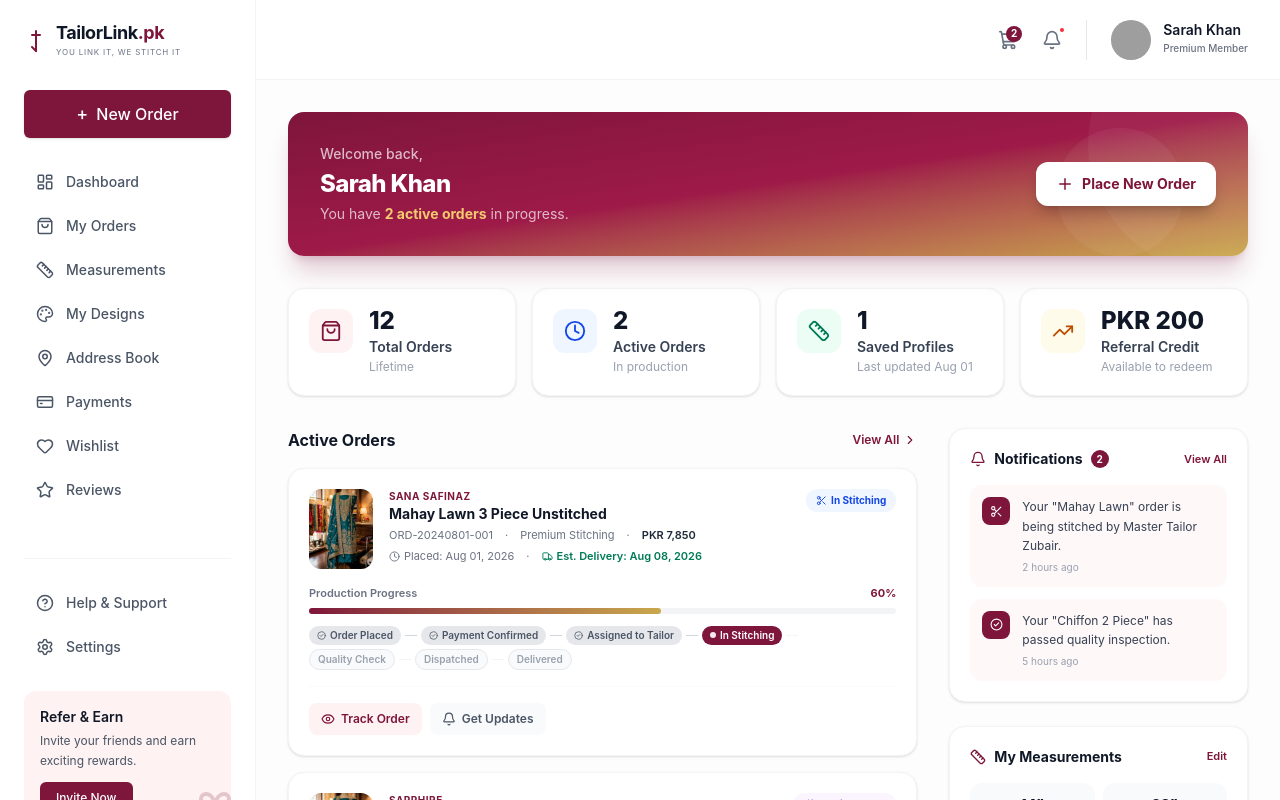
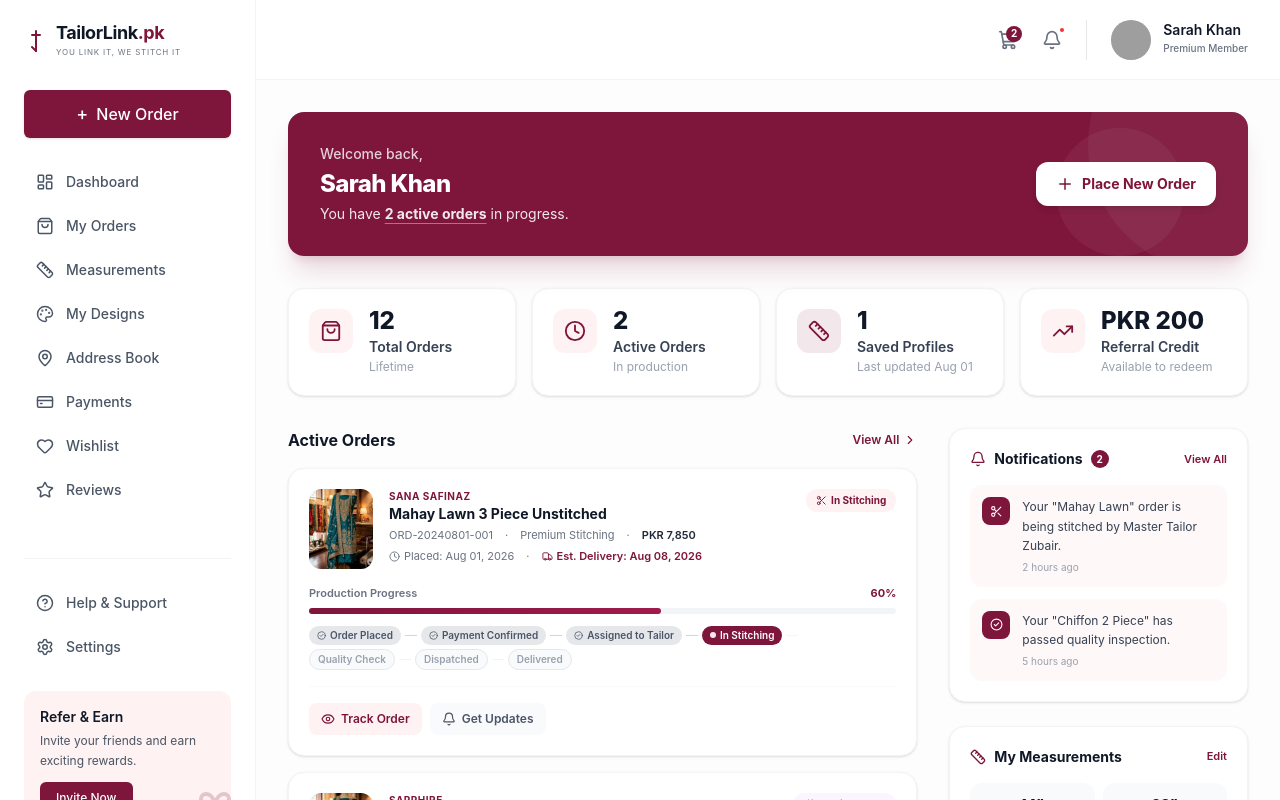
Before and after one commit to huzaifababar141/stitch, a Next.js app: page /dashboard in a window 1280 px wide. Shown: the top 800 px of the page. Built offline with nearby package versions, Linux system fonts and the light colour scheme; grey boxes are pictures that could not be loaded.

Commit message:
Golden shade removed

```diff
--- a/src/app/(customer)/dashboard/page.tsx
+++ b/src/app/(customer)/dashboard/page.tsx
@@ -141,8 +141,8 @@ const STATUS_CONFIG: Record<
   },
   in_stitching: {
     label: 'In Stitching',
-    color: 'text-blue-700',
-    bg: 'bg-blue-50',
+    color: 'text-[#7E153A]',
+    bg: 'bg-red-50',
     icon: Scissors,
   },
   quality_check: {
@@ -202,7 +202,7 @@ function OrderProgressBar({ progress }: { progress: number }) {
   return (
     <div className="w-full bg-gray-100 rounded-full h-1.5">
       <div
-        className="bg-gradient-to-r from-[#7E153A] to-[#C9A84C] h-1.5 rounded-full transition-all duration-700"
+        className="bg-gradient-to-r from-[#7E153A] to-[#A01B4C] h-1.5 rounded-full transition-all duration-700"
         style={{ width: `${progress}%` }}
       />
     </div>
@@ -256,29 +256,29 @@ export default function DashboardPage() {
   return (
     <div className="max-w-7xl mx-auto space-y-8">
       {/* Welcome Banner ───────────────────────────────────────────────────── */}
-      <div className="relative overflow-hidden bg-gradient-to-br from-[#7E153A] via-[#9e1a48] to-[#C9A84C] rounded-2xl p-8 text-white shadow-xl shadow-[#7E153A]/20">
+      <div className="relative overflow-hidden bg-[#7E153A] rounded-2xl p-8 text-white shadow-xl shadow-[#7E153A]/15">
         {/* Background texture circles */}
         <div className="absolute top-0 right-0 w-64 h-64 rounded-full bg-white/5 translate-x-24 -translate-y-24" />
         <div className="absolute bottom-0 right-16 w-32 h-32 rounded-full bg-white/5" />
 
         <div className="relative z-10 flex flex-col sm:flex-row sm:items-center justify-between gap-4">
           <div>
-            <p className="text-sm font-medium text-white/70 mb-1">
+            <p className="text-sm font-medium text-white/80 mb-1">
               Welcome back,
             </p>
             <h1 className="text-2xl font-extrabold tracking-tight">
               Sarah Khan
             </h1>
-            <p className="text-sm text-white/70 mt-1">
+            <p className="text-sm text-white/90 mt-1">
               You have{' '}
-              <span className="text-[#f5c96e] font-bold">
+              <span className="font-bold underline underline-offset-4 decoration-white/40">
                 {ACTIVE_ORDERS.length} active orders
               </span>{' '}
               in progress.
             </p>
           </div>
           <Link href="/new-order">
-            <button className="flex items-center gap-2 bg-white text-[#7E153A] font-bold text-sm px-5 py-3 rounded-xl hover:bg-white/90 transition-colors shadow-lg shadow-black/20">
+            <button className="flex items-center gap-2 bg-white text-[#7E153A] font-bold text-sm px-5 py-3 rounded-xl hover:bg-red-50 transition-colors shadow-md">
               <Plus size={18} />
               Place New Order
             </button>
@@ -300,21 +300,21 @@ export default function DashboardPage() {
           value="2"
           label="Active Orders"
           sublabel="In production"
-          color="bg-blue-50 text-blue-700"
+          color="bg-red-50 text-[#7E153A]"
         />
         <StatCard
           icon={Ruler}
           value="1"
           label="Saved Profiles"
           sublabel="Last updated Aug 01"
-          color="bg-emerald-50 text-emerald-700"
+          color="bg-[#7E153A]/10 text-[#7E153A]"
         />
         <StatCard
           icon={TrendingUp}
           value="PKR 200"
           label="Referral Credit"
           sublabel="Available to redeem"
-          color="bg-amber-50 text-amber-700"
+          color="bg-red-50 text-[#7E153A]"
         />
       </div>
 
@@ -390,7 +390,7 @@ export default function DashboardPage() {
                             Placed: {order.placedOn}
                           </span>
                           <span>·</span>
-                          <span className="flex items-center gap-1 text-emerald-700 font-semibold">
+                          <span className="flex items-center gap-1 text-[#7E153A] font-semibold">
                             <Truck size={11} className="shrink-0" />
                             Est. Delivery: {order.estimatedDelivery}
                           </span>
@@ -481,7 +481,7 @@ export default function DashboardPage() {
                           size={12}
                           className={
                             i < order.rating
-                              ? 'text-[#C9A84C] fill-[#C9A84C]'
+                              ? 'text-[#7E153A] fill-[#7E153A]'
                               : 'text-gray-200'
                           }
                         />
@@ -611,19 +611,19 @@ export default function DashboardPage() {
                   icon: Package,
                   label: 'Track All Orders',
                   href: '/orders',
-                  color: 'bg-blue-50 text-blue-700',
+                  color: 'bg-red-50 text-[#7E153A]',
                 },
                 {
                   icon: Ruler,
                   label: 'Update Measurements',
                   href: '/measurements',
-                  color: 'bg-emerald-50 text-emerald-700',
+                  color: 'bg-red-50 text-[#7E153A]',
                 },
                 {
                   icon: Gift,
                   label: 'Refer a Friend',
                   href: '/referral',
-                  color: 'bg-amber-50 text-amber-700',
+                  color: 'bg-red-50 text-[#7E153A]',
                 },
               ].map((action) => (
                 <Link key={action.label} href={action.href}>
@@ -640,7 +640,7 @@ export default function DashboardPage() {
           </section>
 
           {/* Referral Box ───────────────────────────────────── */}
-          <section className="relative overflow-hidden bg-gradient-to-br from-[#7E153A] to-[#C9A84C] rounded-2xl p-5 text-white">
+          <section className="relative overflow-hidden bg-[#7E153A] rounded-2xl p-5 text-white">
             <div className="absolute top-0 right-0 w-24 h-24 rounded-full bg-white/10 translate-x-8 -translate-y-8" />
             <Gift
               size={40}
@@ -652,7 +652,7 @@ export default function DashboardPage() {
                 Invite friends to TailorLink. Earn PKR 500 credit for each
                 successful referral.
               </p>
-              <button className="bg-white text-[#7E153A] text-xs font-bold px-4 py-2 rounded-lg hover:bg-white/90 transition-colors">
+              <button className="bg-white text-[#7E153A] text-xs font-bold px-4 py-2 rounded-lg hover:bg-red-50 transition-colors">
                 Share Referral Link
               </button>
             </div>
--- a/src/app/(customer)/orders/[id]/page.tsx
+++ b/src/app/(customer)/orders/[id]/page.tsx
@@ -252,7 +252,7 @@ export default function OrderTrackingPage() {
           {/* Connecting Line */}
           <div className="absolute top-6 left-6 right-6 h-1 bg-gray-100 -z-0 hidden md:block" />
           <div
-            className="absolute top-6 left-6 h-1 bg-gradient-to-r from-[#7E153A] to-[#C9A84C] -z-0 transition-all duration-700 hidden md:block"
+            className="absolute top-6 left-6 h-1 bg-gradient-to-r from-[#7E153A] to-[#A01B4C] -z-0 transition-all duration-700 hidden md:block"
             style={{
               width: `${(currentStepIdx / (STATUS_STEPS.length - 1)) * 100}%`,
             }}
@@ -463,7 +463,7 @@ export default function OrderTrackingPage() {
                 <p className="text-xs text-gray-500">
                   {order.tailor.role} · {order.tailor.workshop}
                 </p>
-                <div className="flex items-center gap-2 text-[10px] font-bold text-[#C9A84C] mt-1">
+                <div className="flex items-center gap-2 text-[10px] font-bold text-[#7E153A] mt-1">
                   <span>{order.tailor.rating}</span>
                   <span>·</span>
                   <span className="text-gray-500">
--- a/src/app/globals.css
+++ b/src/app/globals.css
@@ -10,8 +10,8 @@
     --popover-foreground: 0 0% 9%;
     --primary: #7e153a;
     --primary-foreground: 0 0% 98%;
-    --secondary: #c9a84c;
-    --secondary-foreground: 0 0% 9%;
+    --secondary: #9e1a48;
+    --secondary-foreground: 0 0% 98%;
     --muted: 0 0% 96.1%;
     --muted-foreground: 0 0% 45.1%;
     --accent: 0 0% 96.1%;
```
Also changed, not shown: src/app/page.tsx (+9 -9 lines).
